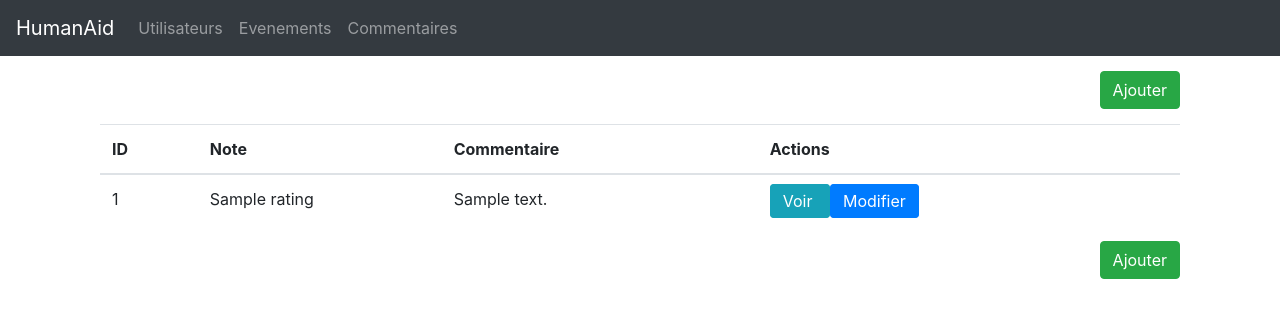
After one commit to lexbal/HumanAid_BO, a Symfony app: template templates/rating/index.html.twig in a window 1280 px wide. The commit adds this page. Shown: the top 318 px of the page. Run offline with Twig, Linux system fonts and the light colour scheme; the template is opened without the code that fills it: most values are stand-ins (such as "Sample title", 1, 10 or a date in 2020); some libraries are stand-ins or nearby versions.

Commit message:
add rating/comment CRUD

```diff
--- a/templates/partials/header.html.twig
+++ b/templates/partials/header.html.twig
@@ -11,6 +11,9 @@
             <li class="nav-item">
                 <a class="nav-link" href="{{ path('event_index') }}">Evenements</a>
             </li>
+            <li class="nav-item">
+                <a class="nav-link" href="{{ path('rating_index') }}">Commentaires</a>
+            </li>
         </ul>
     </div>
 </nav>
--- /dev/null
+++ b/templates/rating/_delete_form.html.twig
@@ -0,0 +1,5 @@
+<form method="post" action="{{ path('rating_delete', {'id': rating.id}) }}" onsubmit="return confirm('Êtes vous sûre de vouloir faire ca ?');">
+    <input type="hidden" name="_method" value="DELETE">
+    <input type="hidden" name="_token" value="{{ csrf_token('delete' ~ rating.id) }}">
+    <button class="btn btn-danger">Supprimer</button>
+</form>
--- /dev/null
+++ b/templates/rating/_form.html.twig
@@ -0,0 +1,4 @@
+{{ form_start(form) }}
+    {{ form_widget(form) }}
+    <button class="btn">{{ button_label|default('Save') }}</button>
+{{ form_end(form) }}
--- /dev/null
+++ b/templates/rating/index.html.twig
@@ -0,0 +1,57 @@
+{% extends 'base.html.twig' %}
+
+{% block title %}Rating index{% endblock %}
+
+{% block body %}
+    <div class="row-fluid">
+        <div class="col-xs-12 col-sm-12 col-md-12 col-lg-12" style="text-align: right">
+            <a class="btn btn-success" href="{{ path('rating_new') }}">
+                <span class="glyphicon glyphicon-plus" aria-hidden="true"></span> Ajouter
+            </a>
+        </div>
+    </div>
+
+    <div class="row-fluid">
+        <div class="col-xs-12 col-sm-12 col-md-12 col-lg-12">
+            <table class="table table-global">
+                <thead>
+                    <tr>
+                        <th>ID</th>
+                        <th>Note</th>
+                        <th>Commentaire</th>
+                        <th>Actions</th>
+                    </tr>
+                </thead>
+                <tbody>
+                {% for rating in ratings %}
+                    <tr>
+                        <td>{{ rating.id }}</td>
+                        <td>{{ rating.rating }}</td>
+                        <td>{{ rating.comment }}</td>
+                        <td class="actions">
+                            <a class="btn btn-info" href="{{ path('rating_show', {'id': event.id}) }}" style="width: 50%;display:inline;">
+                                <span class="glyphicon glyphicon-eye-open" aria-hidden="true"></span> Voir
+                            </a>
+                            <a class="btn btn-primary" href="{{ path('rating_edit', {'id': event.id}) }}" style="width: 50%;display:inline">
+                                <span class="glyphicon glyphicon-edit" aria-hidden="true"></span> Modifier
+                            </a>
+                        </td>
+                    </tr>
+                {% else %}
+                    <tr>
+                        <td colspan="4">Aucun commentaires trouvé</td>
+                    </tr>
+                {% endfor %}
+                </tbody>
+            </table>
+        </div>
+    </div>
+
+    <div class="row-fluid">
+        <div class="col-xs-12 col-sm-12 col-md-12 col-lg-12" style="text-align: right">
+            <a class="btn btn-success" href="{{ path('rating_new') }}">
+                <span class="glyphicon glyphicon-plus" aria-hidden="true"></span> Ajouter
+            </a>
+        </div>
+    </div>
+{% endblock %}
```
Also changed, not shown: src/Controller/RatingController.php (added, +94 -0 lines), src/Form/RatingType.php (added, +28 -0 lines), templates/rating/edit.html.twig (added, +20 -0 lines), templates/rating/new.html.twig (added, +17 -0 lines), templates/rating/show.html.twig (added, +38 -0 lines).
